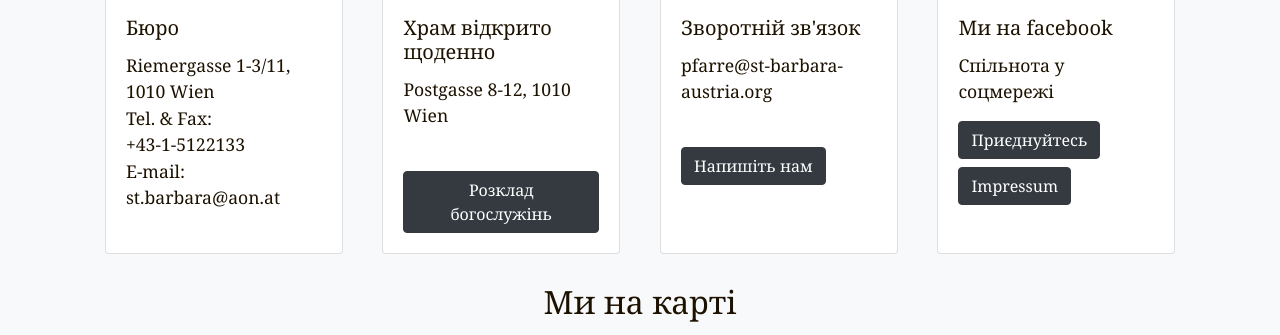
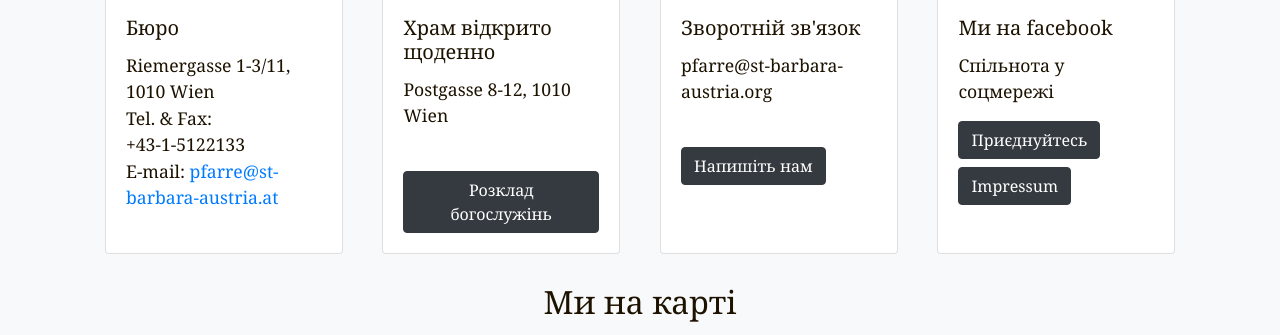
Before and after one commit to n3braska/jekyll, a Jekyll site: the page built from de/contacts.html, in a window 1280 px wide and 1273 px high, cut to the strip 348-683 px from the top of the window. Built offline with Jekyll 4.4.1, drawn with Linux system fonts in a browser that asks for light colours.

Commit message:
Email address updated

```diff
--- a/de/contacts.html
+++ b/de/contacts.html
@@ -21,7 +21,7 @@ lang-ref: contacts
                             <h5 class="card-title">Бюро</h5>
                             <p class="card-text">Riemergasse 1-3/11, 1010 Wien<br>
                                 Tel. & Fax:<br> +43-1-5122133<br>
-                                E-mail: st.barbara@aon.at</p>
+                                E-mail: <a href="mailto:pfarre@st-barbara-austria.at">pfarre@st-barbara-austria.at</a></p>
                         </div>
                     </div>
                 </div>
--- a/ua/contacts.html
+++ b/ua/contacts.html
@@ -21,7 +21,7 @@ lang-ref: contacts
                             <h5 class="card-title">Бюро</h5>
                             <p class="card-text">Riemergasse 1-3/11, 1010 Wien<br>
                                 Tel. & Fax:<br> +43-1-5122133<br>
-                                E-mail: st.barbara@aon.at</p>
+                                E-mail: <a href="mailto:pfarre@st-barbara-austria.at">pfarre@st-barbara-austria.at</a></p>
                         </div>
                     </div>
                 </div>
```
